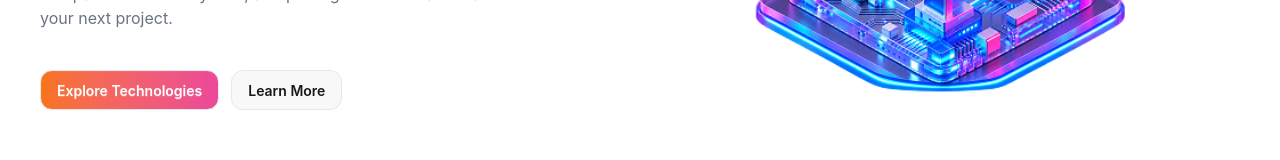
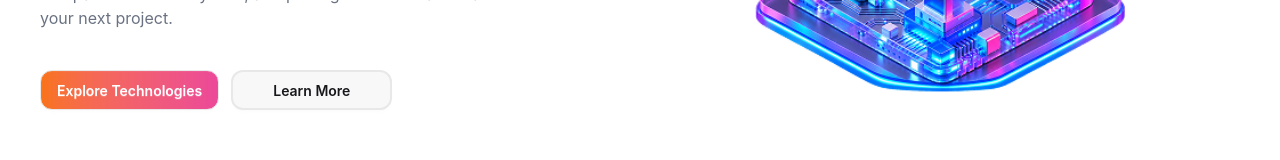
Before and after one commit to QSouhardyo/dev-stack-a5, a React (Vite) app: page / in a window 1280 px wide. Shown: the part 446-606 px from the top of the page. Built offline with nearby package versions, Linux system fonts and the light colour scheme.

Commit message:
banner button update

```diff
--- a/src/components/Banner.tsx
+++ b/src/components/Banner.tsx
@@ -25,7 +25,7 @@ const Banner = () => {
                         Explore Technologies
                     </button>
 
-                    <button className="btn rounded-xl">
+                    <button className="btn rounded-xl border-2 px-10">
                         Learn More
                     </button>
                 </div>
```
